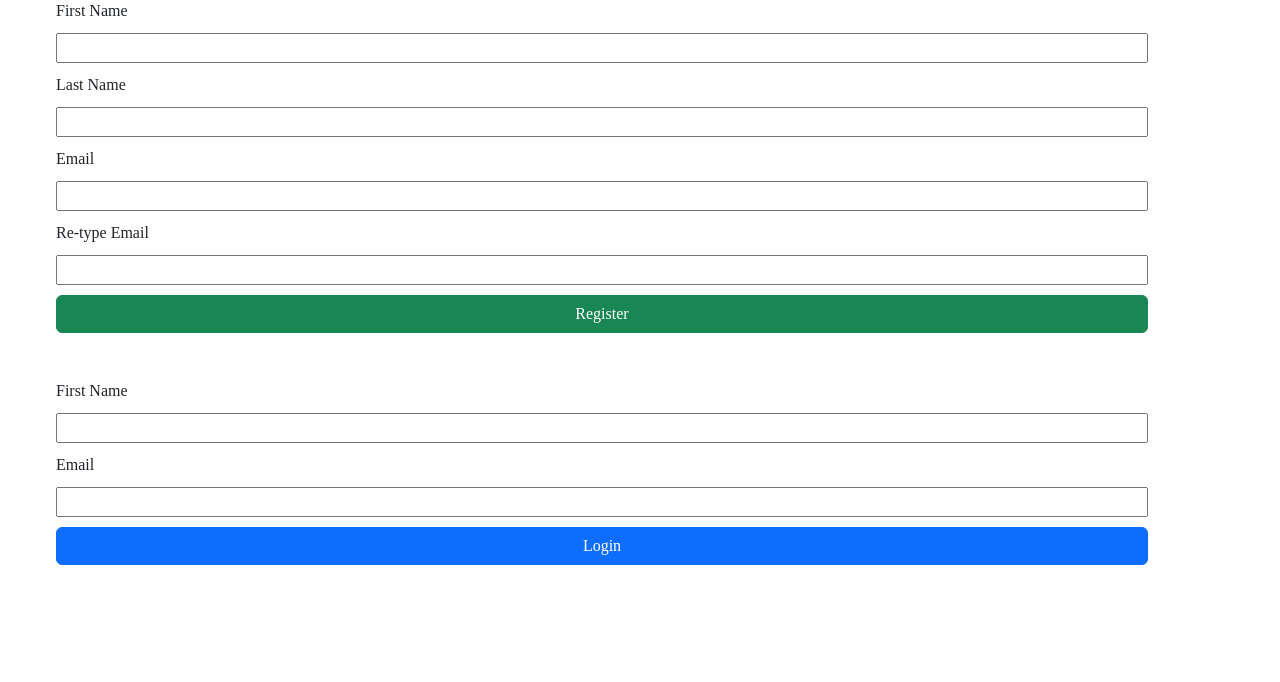
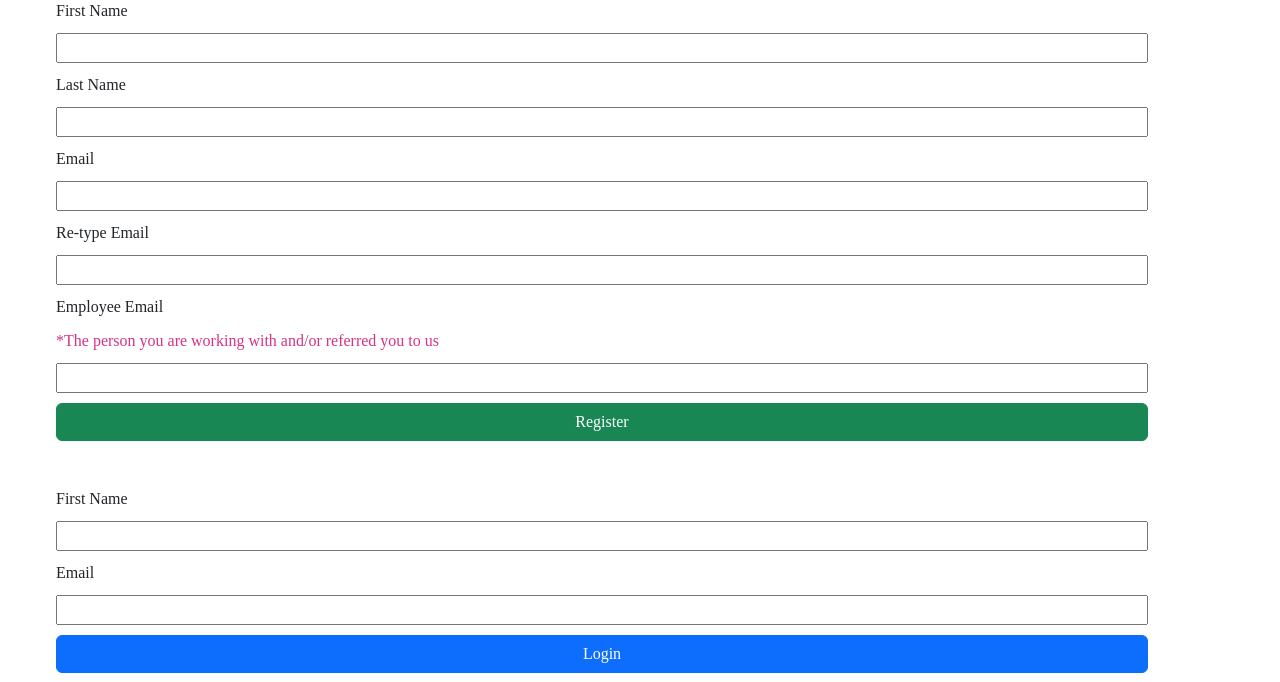
Before and after one commit to tmchuynh/business_project, a Flask app: page /clients/options/1 in a window 1280 px wide. Shown: the part 91-773 px from the top of the page. Before the commit the page ends 656 px from the top, so only its background shows below. Run offline with Flask 2, Linux system fonts and the light colour scheme.

Commit message:
enter employee when client registers

```diff
--- a/flask_app/controllers/client.py
+++ b/flask_app/controllers/client.py
@@ -82,16 +82,38 @@ def register_client():
     if 'client_email' not in session:
         if not Client.validate_client(request.form):
             return redirect('/clients/options')
+
+        # create a new client
         new_client = {
             'first_name': request.form['first_name'],
             'last_name': request.form['last_name'],
             'email': request.form['email']
         }
-        Client.create_client(new_client)
+        c = Client.create_client(new_client)
+        print(c)
         flash('You have successfully registered!', 'client_success')
+
+        # store the new client in the session
         session['client_first_name'] = request.form['first_name']
         session['client_email'] = new_client['email']
         print("logged in client ", session['client_email'])
+
+        # create the relationship between the client and the employee
+        # employee information
+        this_employee = {
+            'email': request.form['employee_email']
+        }
+        e = Employee.get_employee_by_email(this_employee)
+        print(e)
+        relationship = {
+            'client_id': c.id,
+            'client_email': session['client_email'],
+            'employee_id': e.id,
+            'employee_email': request.form['employee_email']
+        }
+        Client.create_relationship_with_employee(relationship)
+
+
         return redirect('/clients')
     session['buying'] = []
     return render_template('cart.html')
--- a/flask_app/templates/client_login_reg.html
+++ b/flask_app/templates/client_login_reg.html
@@ -33,6 +33,9 @@
                     <input type="text" name="email">
                     <label for="email_confirmation">Re-type Email</label>
                     <input type="text" name="email_confirmation">
+                    <label for="employee_email">Employee Email</label>
+                    <code>*The person you are working with and/or referred you to us</code>
+                    <input type="text" name="employee_email">
 
                     <!-- This is a for loop that is iterating through the list of messages that are in the category
                                         'new_client'. -->
```
Also changed, not shown: flask_app/models/client_model.py (+38 -14 lines).
